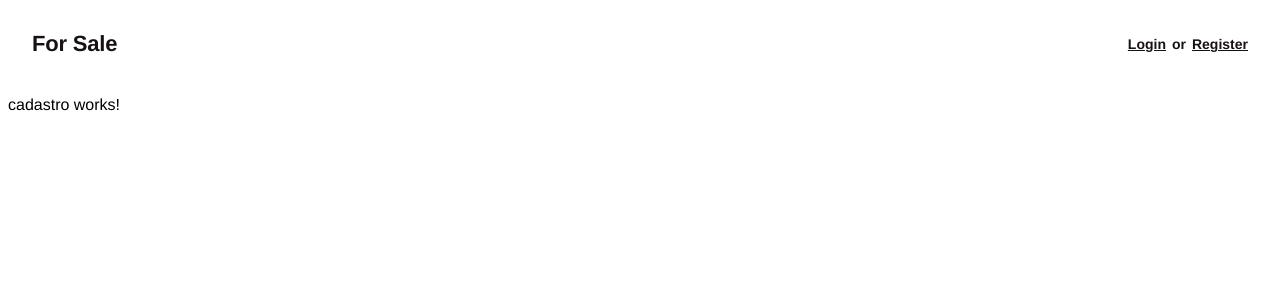
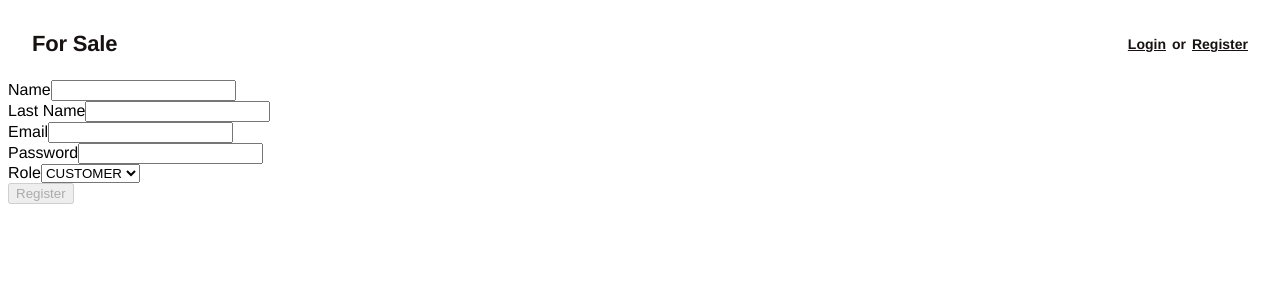
Before and after one commit to caiosantos10/for-sale-frontend, an Angular app: page /auth/register in a window 1280 px wide. Shown: the top 300 px of the page. Built offline with nearby package versions, Linux system fonts and the light colour scheme.

Commit message:
register flow

```diff
--- a/src/app/guards/auth.guard.ts
+++ b/src/app/guards/auth.guard.ts
@@ -1,6 +1,6 @@
 import { CanActivateFn, Router } from '@angular/router';
 import { inject } from '@angular/core';
-import { AuthService } from '../modules/auth/service/auth.service';
+import { AuthService } from '../modules/auth/services/auth.service';
 
 export const authGuard: CanActivateFn = () => {
   const authService = inject(AuthService);
--- a/src/app/modules/auth/login/login.component.ts
+++ b/src/app/modules/auth/login/login.component.ts
@@ -1,7 +1,7 @@
 import { Component, OnInit } from '@angular/core';
 import { FormBuilder, FormGroup, ReactiveFormsModule, Validators } from '@angular/forms';
 import { catchError, of } from 'rxjs';
-import { AuthService } from '../service/auth.service';
+import { AuthService } from '../services/auth.service';
 import { LoginCredentials } from '../interfaces/login.interface';
 import { CommonModule } from '@angular/common';
 import { Router } from '@angular/router';
--- a/src/app/modules/auth/register/register.component.html
+++ b/src/app/modules/auth/register/register.component.html
@@ -1 +1,37 @@
-<p>cadastro works!</p>
+<section class="register-page">
+	<form [formGroup]="registerForm" (ngSubmit)="onSubmit()" class="register-form">
+		<div>
+			<label for="name">Name</label>
+			<input id="name" type="text" formControlName="name" />
+		</div>
+
+		<div>
+			<label for="lastName">Last Name</label>
+			<input id="lastName" type="text" formControlName="lastName" />
+		</div>
+
+		<div>
+			<label for="email">Email</label>
+			<input id="email" type="email" formControlName="email" />
+		</div>
+
+		<div>
+			<label for="password">Password</label>
+			<input id="password" type="password" formControlName="password" />
+		</div>
+
+		<div>
+			<label for="role">Role</label>
+			<select id="role" formControlName="role">
+				<option value="CUSTOMER">CUSTOMER</option>
+				<option value="ADMIN">ADMIN</option>
+			</select>
+		</div>
+
+		<button type="submit" [disabled]="loading || registerForm.invalid">
+			{{ loading ? 'Loading...' : 'Register' }}
+		</button>
+
+		<p *ngIf="error" class="error">{{ error }}</p>
+	</form>
+</section>
--- a/src/app/modules/auth/register/register.component.ts
+++ b/src/app/modules/auth/register/register.component.ts
@@ -1,12 +1,67 @@
-import { Component } from '@angular/core';
+import { Component, OnInit } from '@angular/core';
+import { FormBuilder, FormGroup, ReactiveFormsModule, Validators } from '@angular/forms';
+import { CommonModule } from '@angular/common';
+import { Router } from '@angular/router';
+import { catchError, of } from 'rxjs';
+import { RegisterService } from '../services/register.service';
 
 @Component({
   selector: 'app-register',
   standalone: true,
-  imports: [],
+  imports: [ReactiveFormsModule, CommonModule],
   templateUrl: './register.component.html',
   styleUrl: './register.component.scss'
 })
-export class RegisterComponent {
+export class RegisterComponent implements OnInit {
+  registerForm!: FormGroup;
+  loading = false;
+  error = '';
 
+  constructor(
+    private fb: FormBuilder,
+    private registerService: RegisterService,
+    private router: Router
+  ) {}
+
+  ngOnInit(): void {
+    this.buildForm();
+  }
+
+  private buildForm(): void {
+    this.registerForm = this.fb.group({
+      name: ['', Validators.required],
+      lastName: ['', Validators.required],
+      email: ['', [Validators.required, Validators.email]],
+      password: ['', [Validators.required, Validators.minLength(6)]],
+      role: ['CUSTOMER', Validators.required]
+    });
+  }
+
+  onSubmit(): void {
+    console.log('disparou');
+    if (this.registerForm.invalid) {
+      this.error = 'Please fill in the fields correctly.';
+      return;
+    }
+
+    this.loading = true;
+    this.error = '';
+
+    const payload = this.registerForm.value;
+
+    this.registerService.register(payload)
+      .pipe(
+        catchError(() => {
+          this.error = 'Failed to register.';
+          this.loading = false;
+          return of(null);
+        })
+      )
+      .subscribe((res) => {
+        this.loading = false;
+        if (res) {
+          this.router.navigate(['/login']);
+        }
+      });
+  }
 }
--- /dev/null
+++ b/src/app/modules/auth/services/register.service.ts
@@ -0,0 +1,13 @@
+import { Injectable } from '@angular/core';
+import { Observable } from 'rxjs';
+import { BaseService } from '../../../shared/services/base.service';
+import { RegisterRequest } from '../interfaces/register.interface';
+
+@Injectable({
+  providedIn: 'root'
+})
+export class RegisterService extends BaseService {
+  register(payload: RegisterRequest): Observable<RegisterRequest> {
+    return this.post<RegisterRequest>('/users', payload);
+  }
+}
--- a/src/app/shared/components/header/header.component.ts
+++ b/src/app/shared/components/header/header.component.ts
@@ -1,7 +1,7 @@
 import { Component, ElementRef, HostListener } from '@angular/core';
 import { MatIconModule } from '@angular/material/icon';
 import { Router, RouterLink } from '@angular/router';
-import { AuthService } from '../../../modules/auth/service/auth.service';
+import { AuthService } from '../../../modules/auth/services/auth.service';
 
 interface MenuItem {
   label: string;
```
Also changed, not shown: src/app/modules/auth/interfaces/register.interface.ts (added, +10 -0 lines), src/app/modules/auth/services/auth.service.ts (renamed from src/app/modules/auth/service/auth.service.ts).
